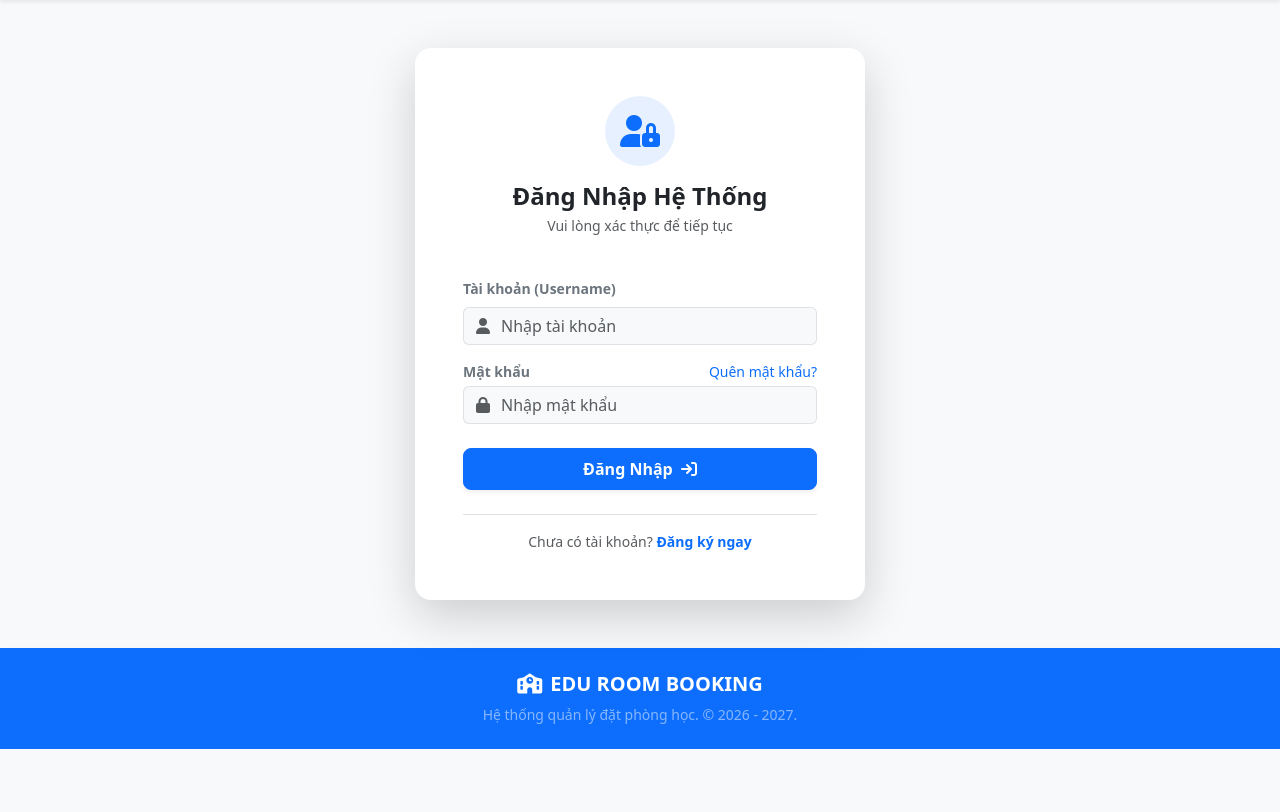
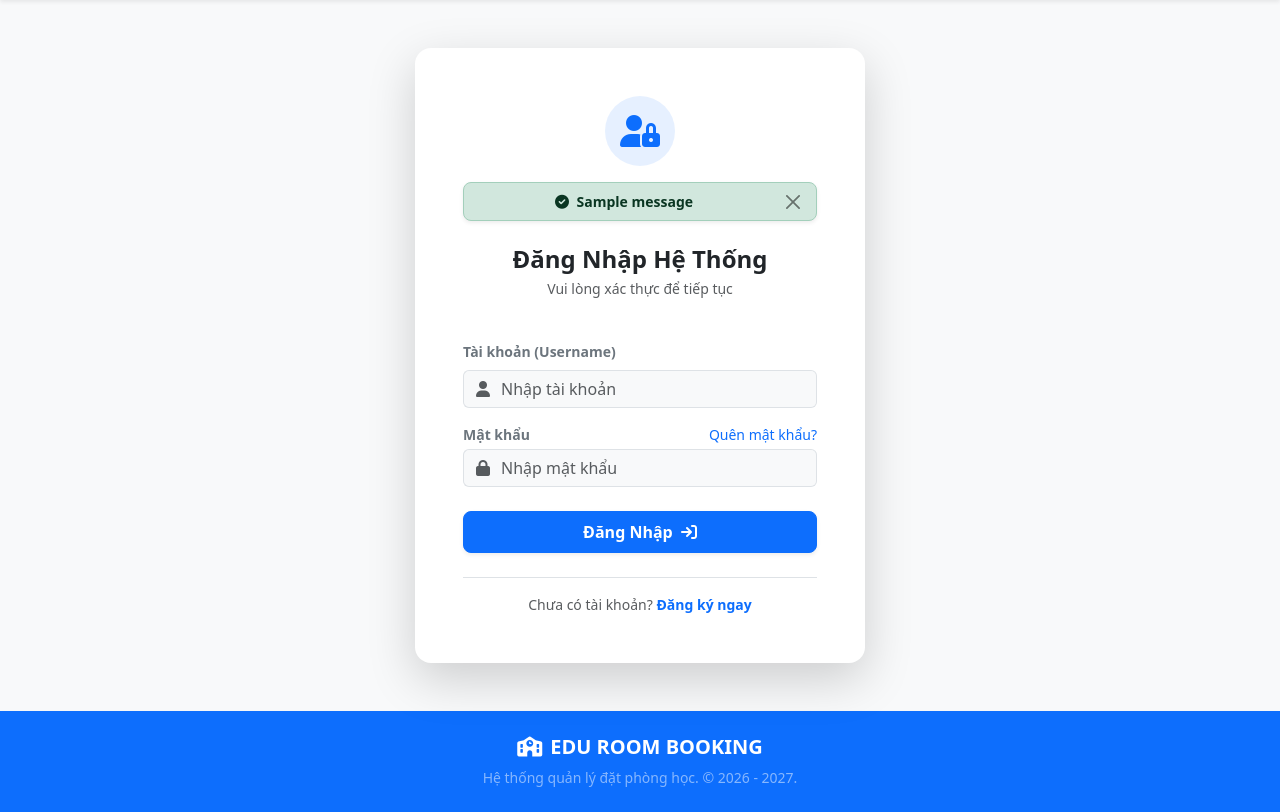
Before and after one commit to NhatTruong1905/edu-room-management, a Flask app: page /login in a window 1280 px wide. Shown: the part 56-868 px from the top of the page. Before the commit the page ends 805 px from the top, so only its background shows below. Run offline with Flask 3, Linux system fonts and the light colour scheme; tables that the repository leaves empty hold one stand-in row (values such as "Sample post"); one stand-in notice (Sample message) is shown.

```diff
--- a/eduroomapp/templates/login.html
+++ b/eduroomapp/templates/login.html
@@ -7,9 +7,22 @@
     <div class="card shadow-lg border-0 rounded-4 p-4 p-md-5" style="max-width: 450px; width: 100%;">
 
         <div class="text-center mb-4">
-            <div class="bg-primary bg-opacity-10 text-primary d-inline-flex align-items-center justify-content-center rounded-circle mb-3" style="width: 70px; height: 70px;">
+            <div class="bg-primary bg-opacity-10 text-primary d-inline-flex align-items-center justify-content-center rounded-circle mb-3"
+                 style="width: 70px; height: 70px;">
                 <i class="fa-solid fa-user-lock fs-2"></i>
             </div>
+            {% with messages = get_flashed_messages(with_categories=true) %}
+            {% if messages %}
+            {% for category, message in messages %}
+            <div class="alert alert-{{ category }} alert-dismissible fade show text-center shadow-sm rounded-3 fw-semibold small py-2 mb-4"
+                 role="alert">
+                <i class="fa-solid fa-circle-check me-1"></i> {{ message }}
+                <button type="button" class="btn-close btn-sm" data-bs-dismiss="alert" aria-label="Close"
+                        style="padding: 0.75rem 1rem;"></button>
+            </div>
+            {% endfor %}
+            {% endif %}
+            {% endwith %}
             <h4 class="fw-bold text-dark mb-1">Đăng Nhập Hệ Thống</h4>
             <p class="text-muted small">Vui lòng xác thực để tiếp tục</p>
         </div>
@@ -18,8 +31,10 @@
             <div class="mb-3">
                 <label for="username" class="form-label fw-semibold small text-secondary">Tài khoản (Username)</label>
                 <div class="input-group">
-                    <span class="input-group-text bg-light border-end-0"><i class="fa-solid fa-user text-muted"></i></span>
-                    <input type="text" class="form-control border-start-0 ps-0 bg-light" id="username" name="username" placeholder="Nhập tài khoản" required>
+                    <span class="input-group-text bg-light border-end-0"><i
+                            class="fa-solid fa-user text-muted"></i></span>
+                    <input type="text" class="form-control border-start-0 ps-0 bg-light" id="username" name="username"
+                           placeholder="Nhập tài khoản" required>
                 </div>
             </div>
 
@@ -29,8 +44,10 @@
                     <a href="#" class="text-decoration-none small fw-medium">Quên mật khẩu?</a>
                 </div>
                 <div class="input-group">
-                    <span class="input-group-text bg-light border-end-0"><i class="fa-solid fa-lock text-muted"></i></span>
-                    <input type="password" class="form-control border-start-0 ps-0 bg-light" id="password" name="password" placeholder="Nhập mật khẩu" required>
+                    <span class="input-group-text bg-light border-end-0"><i
+                            class="fa-solid fa-lock text-muted"></i></span>
+                    <input type="password" class="form-control border-start-0 ps-0 bg-light" id="password"
+                           name="password" placeholder="Nhập mật khẩu" required>
                 </div>
             </div>
 
@@ -40,7 +57,9 @@
         </form>
 
         <div class="text-center border-top pt-3">
-            <p class="small text-muted mb-0">Chưa có tài khoản? <a href="/register" class="fw-bold text-decoration-none">Đăng ký ngay</a></p>
+            <p class="small text-muted mb-0">Chưa có tài khoản? <a href="/register"
+                                                                   class="fw-bold text-decoration-none">Đăng ký ngay</a>
+            </p>
         </div>
     </div>
 </div>
```
